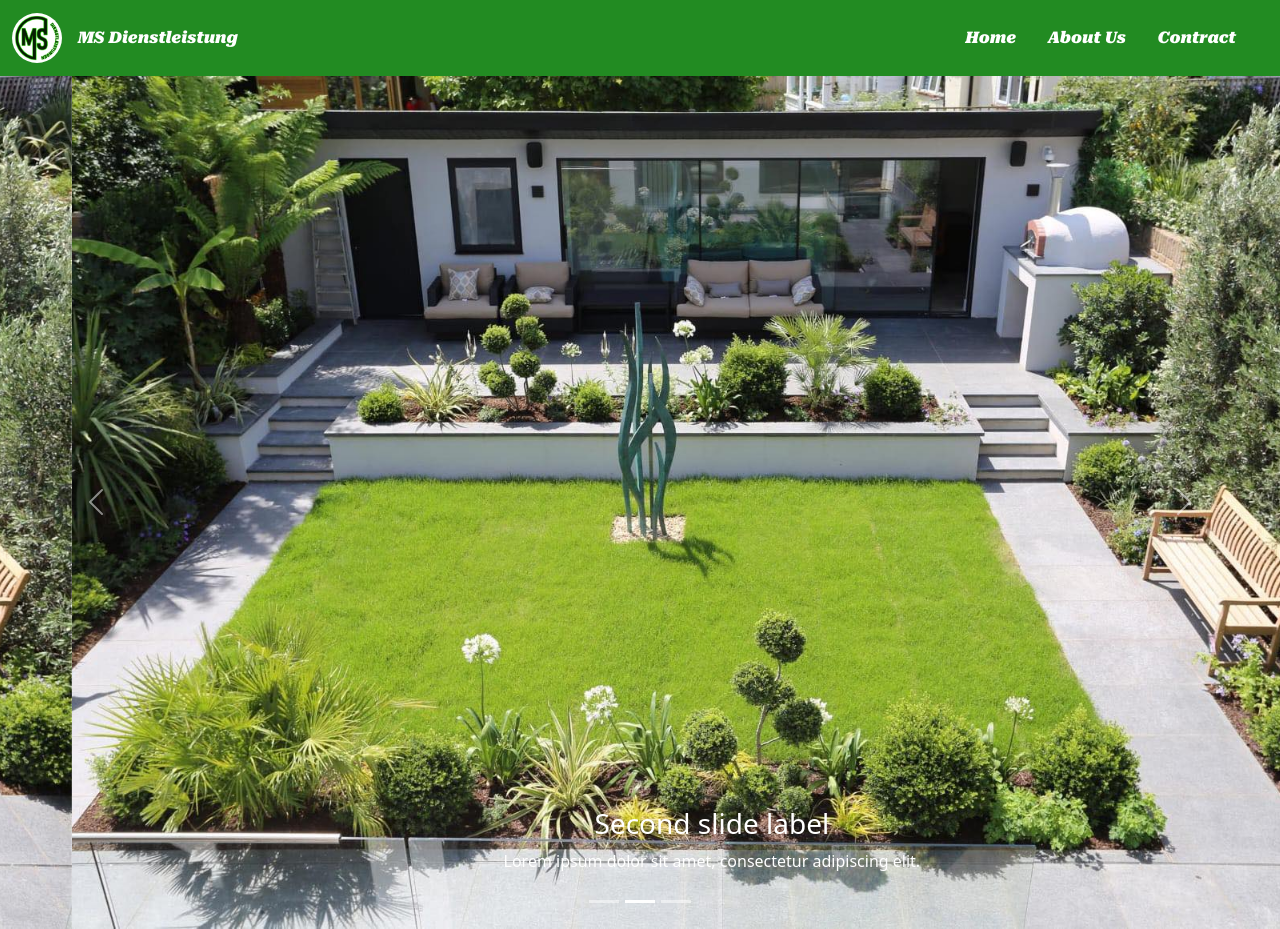
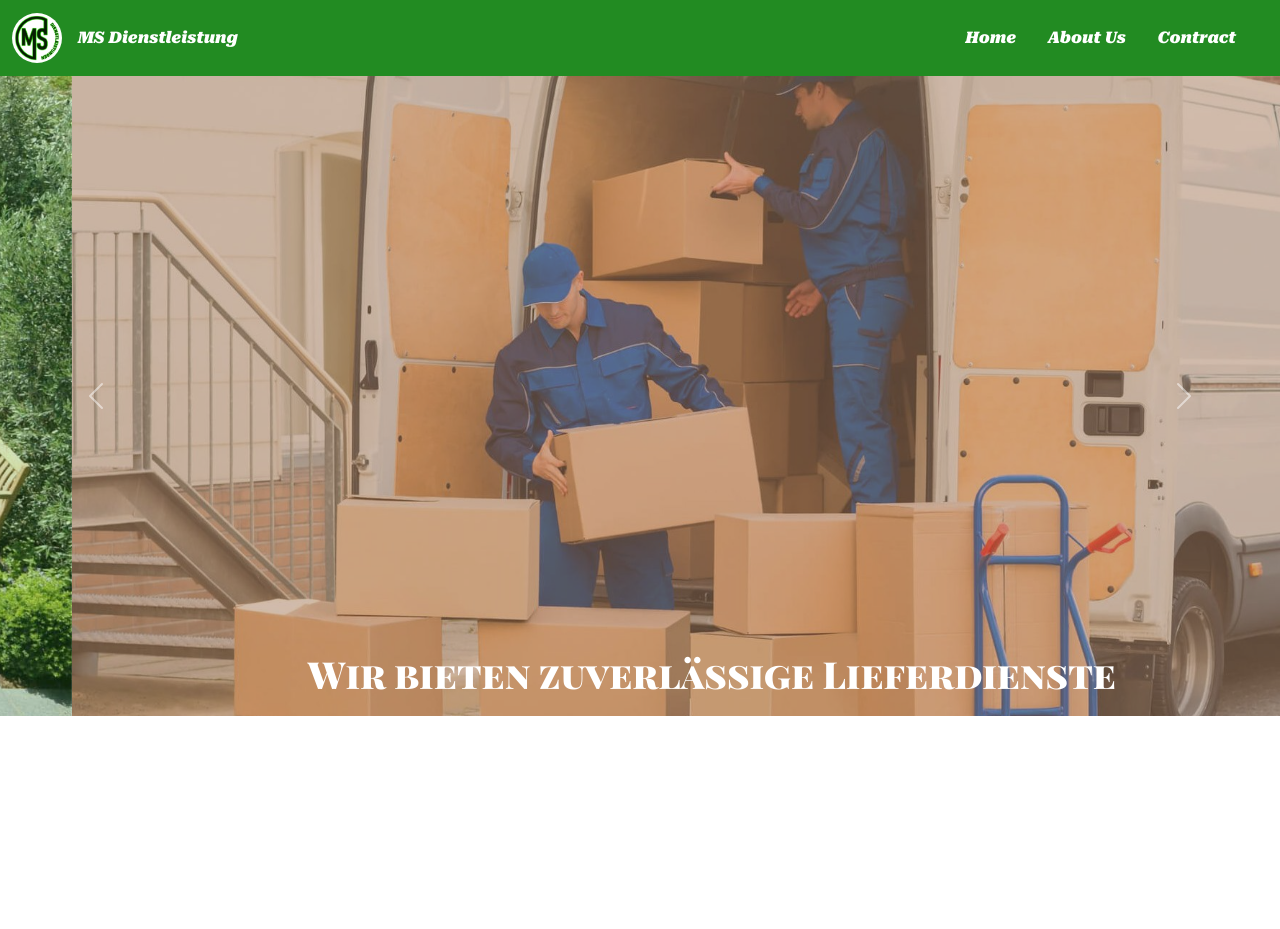
Before and after one commit to Holylogus/ms_d, a React (Create React App) app: page / in a window 1280 px wide. After the commit the page ends 800 px from the top, so only its background shows below. Built offline with nearby package versions, Linux system fonts and the light colour scheme.

Commit message:
Carousel szerkesztés

```diff
--- a/src/components/WelcomeSection.js
+++ b/src/components/WelcomeSection.js
@@ -1,34 +1,26 @@
 import React from "react";
 import "../styles/WelcomeSection.css";
-import Carousel from 'react-bootstrap/Carousel';
-import firstImage from '../images/backGround.jpg'
-import Image from 'react-bootstrap/Image';
+import Carousel from "react-bootstrap/Carousel";
 
 function WelcomeSection() {
   return (
-    <Carousel>
+    <Carousel indicators={false} controls={true}>
       <Carousel.Item>
-        <Image src={firstImage} fluid/>
-        <Carousel.Caption>
-          <h3>First slide label</h3>
-          <p>Nulla vitae elit libero, a pharetra augue mollis interdum.</p>
-        </Carousel.Caption>
+        <div className="carousel-img-garden">
+          <div className="shadowEffect-garden">
+            <h1>Wir lassen den Garten Ihrer Träume wahr werden</h1>
+          </div>
+        </div>
       </Carousel.Item>
       <Carousel.Item>
-      <Image src={firstImage} fluid/>
-        <Carousel.Caption>
-          <h3>Second slide label</h3>
-          <p>Lorem ipsum dolor sit amet, consectetur adipiscing elit.</p>
-        </Carousel.Caption>
+        <div className="carousel-img-transport">
+          <div className="shadowEffect-transport">
+            <h1>Wir bieten zuverlässige Lieferdienste</h1>
+          </div>
+        </div>
       </Carousel.Item>
       <Carousel.Item>
-      <Image src={firstImage} fluid/>
-        <Carousel.Caption>
-          <h3>Third slide label</h3>
-          <p>
-            Praesent commodo cursus magna, vel scelerisque nisl consectetur.
-          </p>
-        </Carousel.Caption>
+        <div className="carousel-img-garbage"></div>
       </Carousel.Item>
     </Carousel>
   );
--- a/src/styles/WelcomeSection.css
+++ b/src/styles/WelcomeSection.css
@@ -1,15 +1,57 @@
-@import url('https://fonts.googleapis.com/css2?family=Nunito+Sans:opsz,wght@6..12,700&family=Playfair+Display+SC:wght@700&family=Roboto+Serif:ital,opsz,wght@1,8..144,900&display=swap');
-
-.Welcome{
-    min-height: 85vh;
-    background-image: url('../images/backGround.jpg');
-    background-size: cover;
-    background-position: 40%;
+@import url('https://fonts.googleapis.com/css2?family=Nunito+Sans:opsz,wght@6..12,700&family=Playfair+Display+SC:wght@900&family=Roboto+Serif:ital,opsz,wght@1,8..144,900&display=swap');
+.Welcome {
+  min-height: 85vh;
+  background-image: url("../images/backGround.jpg");
+  background-size: cover;
+  background-position: 40%;
 }
-.carousel{
-    min-height: 80vh;
+.carousel {
+  min-height: 80vh;
 }
-.carousel img{
-    width: fit-content;
-    height: max-content;
+.carousel img {
+  width: fit-content;
+  height: 80vh;
+  image-rendering: pixelated;
 }
+.carousel-img-garden {
+  background-image: url("../images/backGround.jpg");
+  background-position: 40%;
+  background-size: cover;
+  height: 80vh;
+}
+.shadowEffect-garden {
+  background-color: rgba(34, 139, 34, 0.2);
+  height: 80vh;
+}
+.carousel-img-garden h1 {
+  padding-top: 45%;
+  color: white;
+  text-shadow: 2px 2px 2px 0.5;
+  font-family: "Playfair Display SC", serif;
+  font-size: 28pt;
+  font-weight: bolder;
+}
+.carousel-img-transport {
+  background-image: url("../images/Carousel_transport.jpg");
+  background-position: 40%;
+  background-size: cover;
+  height: 80vh;
+}
+.shadowEffect-transport {
+    background-color: rgba(166, 123, 91, 0.5);
+    height: 80vh;
+  }
+  .carousel-img-transport h1 {
+    padding-top: 45%;
+    color: white;
+    text-shadow: 2px 2px 2px 0.5;
+    font-family: "Playfair Display SC", serif;
+    font-size: 28pt;
+    font-weight: bolder;
+  }
+.carousel-img-garbage {
+  background-image: url("../images/entruempelung.jpg");
+  background-position: center;
+  background-size: cover;
+  height: 80vh;
+}
```
Also changed, not shown: src/images/Carousel_transport.jpg (added), src/images/entruempelung.jpg (added), src/texts/text.txt (added).
